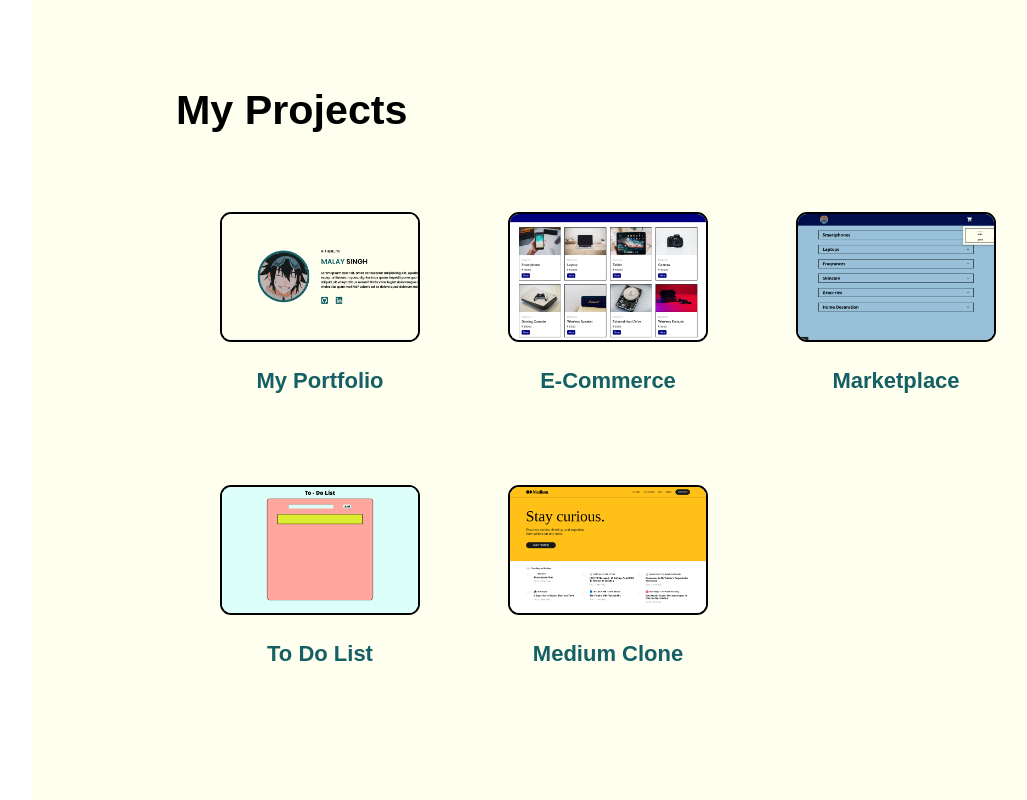
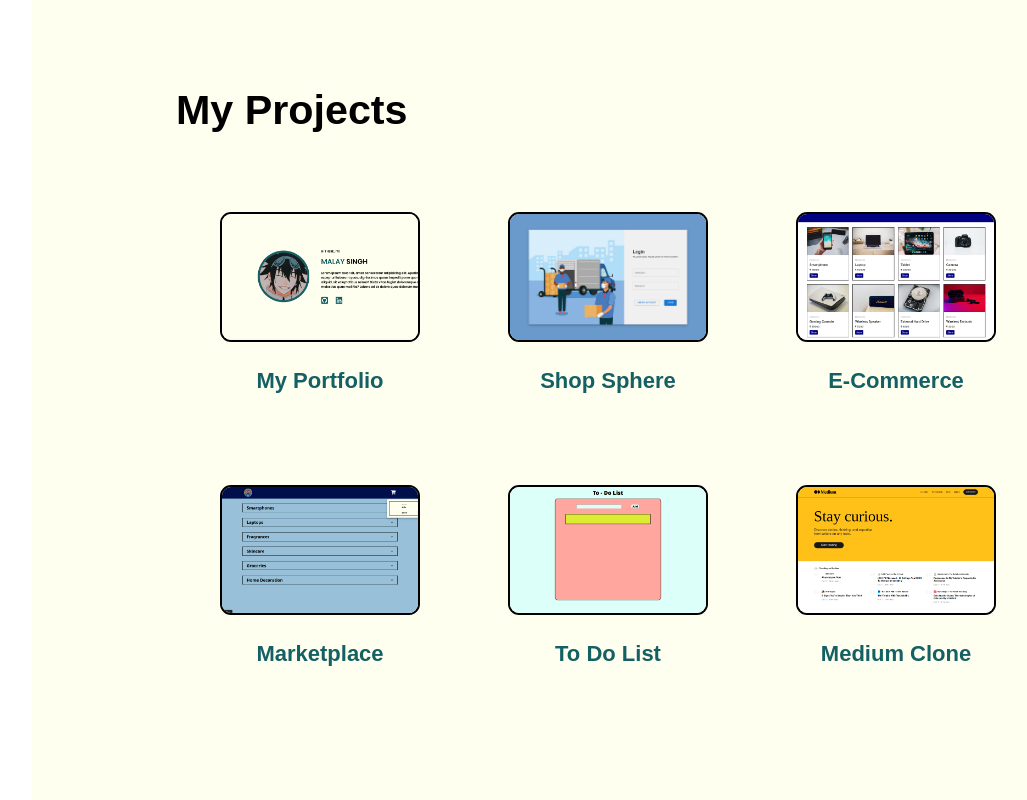
Before and after one commit to malay4singh/portfolio, a React (Vite) app: page / in a window 1280 px wide. Shown: the part 1600-2400 px from the top of the page, without its empty margins (96-1123 px from the left). Built offline with nearby package versions, Linux system fonts and the light colour scheme.

Commit message:
added shop sphere

```diff
--- a/src/components/Projects.tsx
+++ b/src/components/Projects.tsx
@@ -9,23 +9,31 @@ function Projects(){
                 {
                         name: "My Portfolio",
                         img: "portfolio.png",
-                        link: "http://www.malaysingh.com",
+                        link: "https://www.malaysingh.com",
                         code: "https://www.github.com/malay4singh/portfolio.git",
-                        tech: ['JavaScript', 'TypeScript', 'React.js', 'Express.js', 'Tailwind CSS'],
-                        features: ['Express.js back-end serving multiple apps using the same server', 'Hosted on AWS EC2', 'Simple and minimalistic design', 'Smooth and precise transitions']
+                        tech: ['JavaScript', 'TypeScript', 'React.js', 'nginx', 'Tailwind CSS'],
+                        features: ['Reverse proxy and static serving with nginx', 'Hosted on AWS EC2', 'Simple and minimalistic design', 'Smooth and precise transitions']
+                },
+                {
+                        name: "Shop Sphere",
+                        img: "shop-sphere.png",
+                        link: "https://shopsphere.malaysingh.com",
+                        code: "https://www.github.com/malay4singh/shop-sphere.git",
+                        tech: ['TypeScript', 'React.js', 'Express.js', 'Material UI', 'Razorpay'],
+                        features: ['Full-Stack project using React.js and Express.js', 'Role-based Authorization', 'Payment Gateway', 'Authentication and Validation']
                 },
                 {
                         name: "E-Commerce",
                         img: "e-commerce.png",
-                        link: "http://e-commerce.malaysingh.com",
+                        link: "https://e-commerce.malaysingh.com",
                         code: "https://www.github.com/malay4singh/e-commerce.git",
-                        tech: ['EJS', 'Express.js', 'MongoDB', 'Passport.js', 'Tailwind CSS'],
-                        features: ['Full-Stack project using Express.js back-end', 'MongoDB Atlas Database', 'Separate Authorizations for Buyer and Seller', 'Fully Responsive Design']
+                        tech: ['EJS', 'Express.js', 'MongoDB', 'Tailwind CSS'],
+                        features: ['Full-Stack project using Express.js and EJS', 'MongoDB Atlas Database', 'Separate Authorizations for Buyer and Seller', 'Fully Responsive Design']
                 },
                 {
                         name: "Marketplace",
                         img: "marketplace.png",
-                        link: "http://marketplace.malaysingh.com",
+                        link: "https://marketplace.malaysingh.com",
                         code: "https://www.github.com/malay4singh/marketplace.git",
                         tech: ['JavaScript', 'jQuery', 'HTML', 'CSS'],
                         features: ['Dynamic Front-end using API calls', 'DOM Manipulation using jQuery', 'API Provided by dummyjson.com']
@@ -33,7 +41,7 @@ function Projects(){
                 {
                         name: "To Do List",
                         img: "to-do-list.png",
-                        link: "http://to-do-list.malaysingh.com",
+                        link: "https://to-do-list.malaysingh.com",
                         code: "https://www.github.com/malay4singh/to-do-list.git",
                         tech: ['JavaScript', 'jQuery', 'HTML', 'CSS'],
                         features: ['Custom text inputs as to-do items', 'Task completion status', 'Re-ordering items']
@@ -41,7 +49,7 @@ function Projects(){
                 {
                         name: "Medium Clone",
                         img: "medium-clone.png",
-                        link: "http://medium-clone.malaysingh.com",
+                        link: "https://medium-clone.malaysingh.com",
                         code: "https://www.github.com/malay4singh/medium-clone.git",
                         tech: ['HTML', 'CSS'],
                         features: ['Static Front-end clone of medium.com', 'CSS Styling tricks such as flexbox, sticky divs etc.']
```
Also changed, not shown: public/shop-sphere.png (added).
